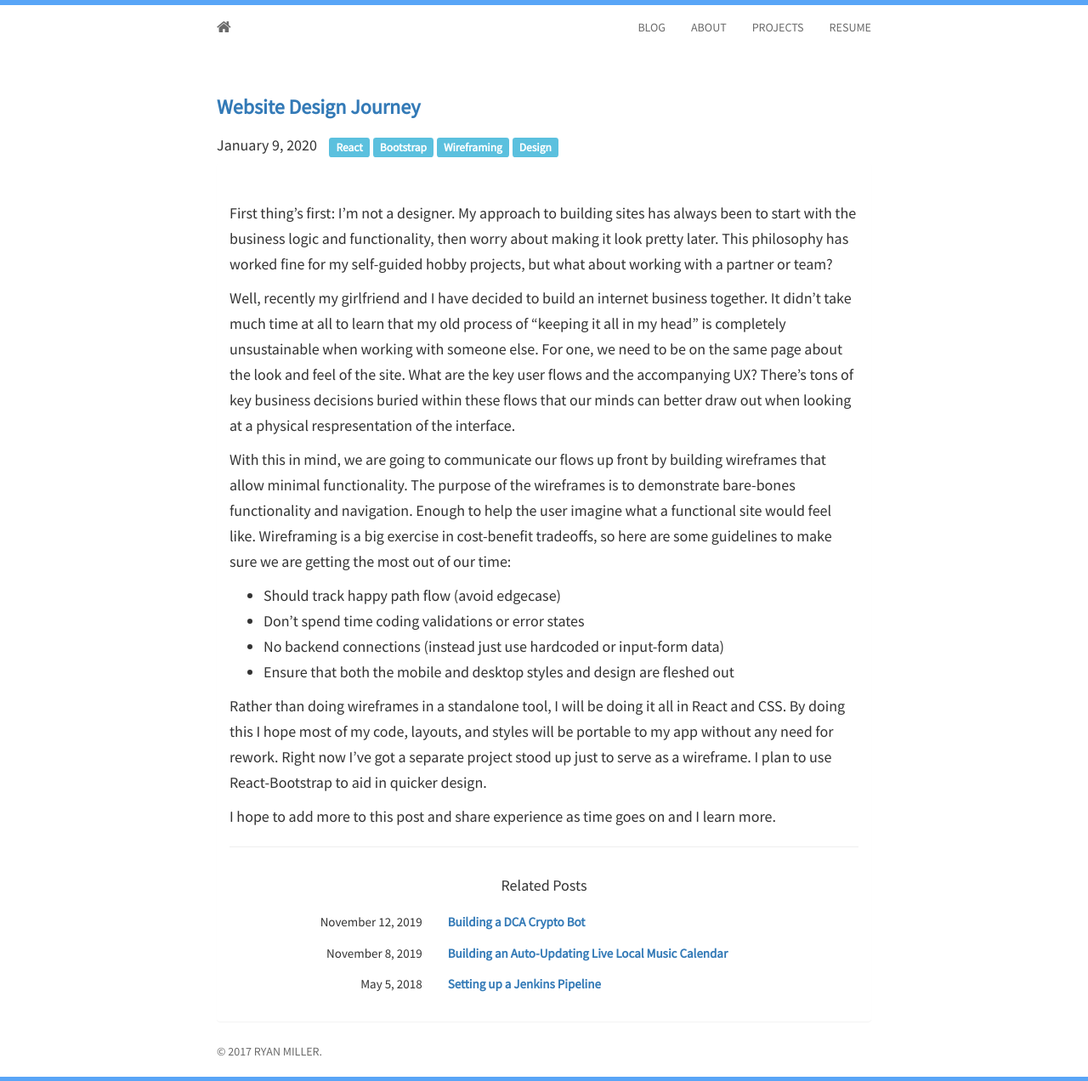
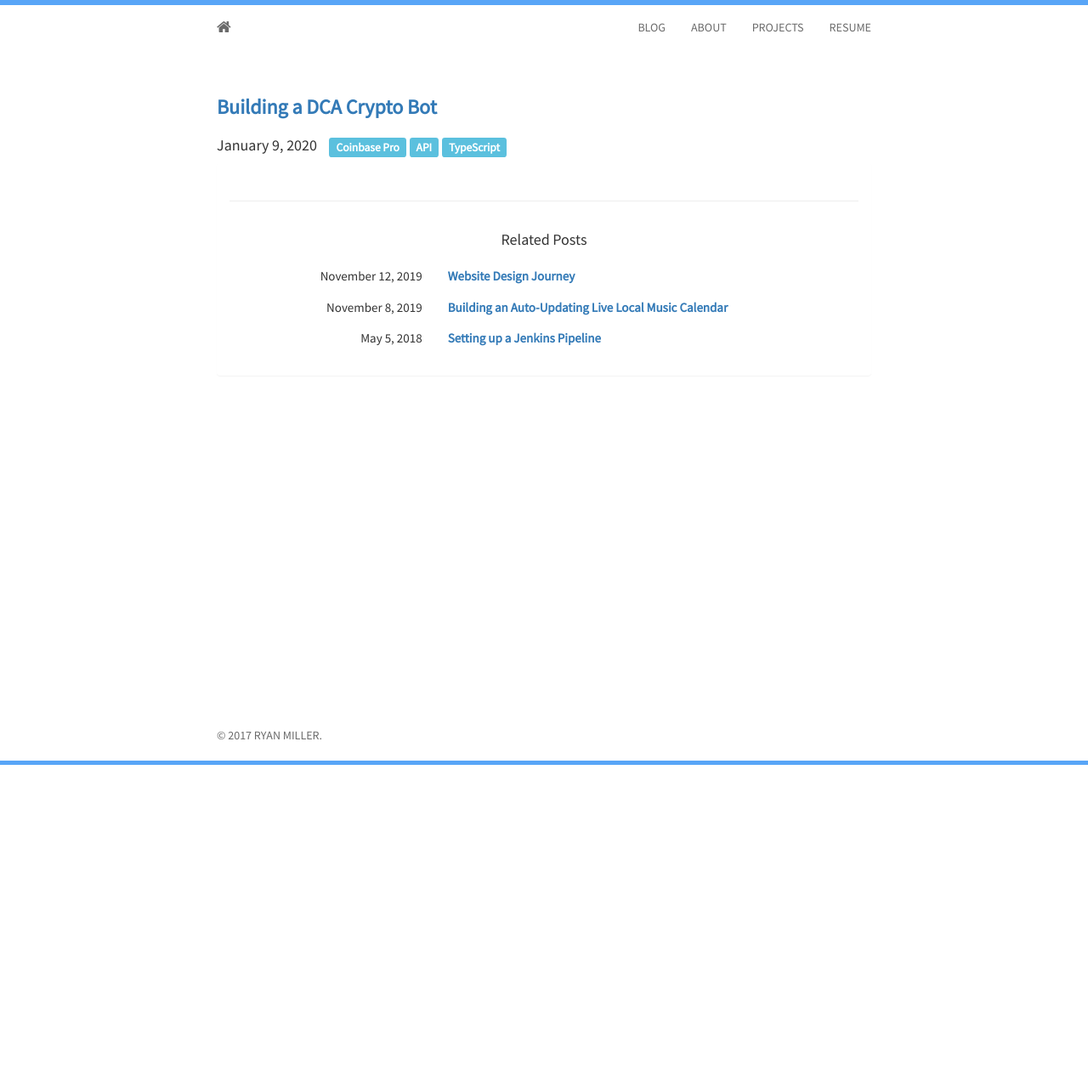
Before and after one commit to TheRyanMiller/theryanmiller.github.io, a Jekyll site: the page built from _posts/2020-01-09-building-a-dca-crypto-bot.md, in a window 1280 px wide. Shown: the whole page at 85% size. Built offline with Jekyll 4.4.1, drawn with Linux system fonts in a browser that asks for light colours; nearby versions of some CDN libraries; comment, search, counter and statistics services are not loaded; after the commit the page ends 900 px from its top, so only the background shows below that.

Commit message:
Fixed up posts

```diff
--- a/_posts/2020-01-09-building-a-dca-crypto-bot.md
+++ b/_posts/2020-01-09-building-a-dca-crypto-bot.md
@@ -1,24 +1,10 @@
 ---
 layout: post
-title: Website Design Journey
+title: Building a DCA Crypto Bot
 author: Ryan Miller
 comments: true
 tags:
-- React
-- Bootstrap
-- Wireframing
-- Design
+- Coinbase Pro
+- API
+- TypeScript
 ---
-First thing's first: I'm not a designer. My approach to building sites has always been to start with the business logic and functionality, then worry about making it look pretty later. This philosophy has worked fine for my self-guided hobby projects, but what about working with a partner or team?
-
-Well, recently my girlfriend and I have decided to build an internet business together. It didn't take much time at all to learn that my old process of "keeping it all in my head" is completely unsustainable when working with someone else. For one, we need to be on the same page about the look and feel of the site. What are the key user flows and the accompanying UX? There's tons of key business decisions buried within these flows that our minds can better draw out when looking at a physical respresentation of the interface.
-
-With this in mind, we are going to communicate our flows up front by building wireframes that allow minimal functionality. The purpose of the wireframes is to demonstrate bare-bones functionality and navigation. Enough to help the user imagine what a functional site would feel like. Wireframing is a big exercise in cost-benefit tradeoffs, so here are some guidelines to make sure we are getting the most out of our time:
-- Should track happy path flow (avoid edgecase)
-- Don't spend time coding validations or error states
-- No backend connections (instead just use hardcoded or input-form data)
-- Ensure that both the mobile and desktop styles and design are fleshed out
-
-Rather than doing wireframes in a standalone tool, I will be doing it all in React and CSS. By doing this I hope most of my code, layouts, and styles will be portable to my app without any need for rework. Right now I've got a separate project stood up just to serve as a wireframe. I plan to use React-Bootstrap to aid in quicker design.
-
-I hope to add more to this post and share experience as time goes on and I learn more.
```
Also changed, not shown: _posts/2019-11-12-website-design-journey.md (renamed from _posts/2019-11-12-website-design-journey copy.md, +5 -4 lines).
